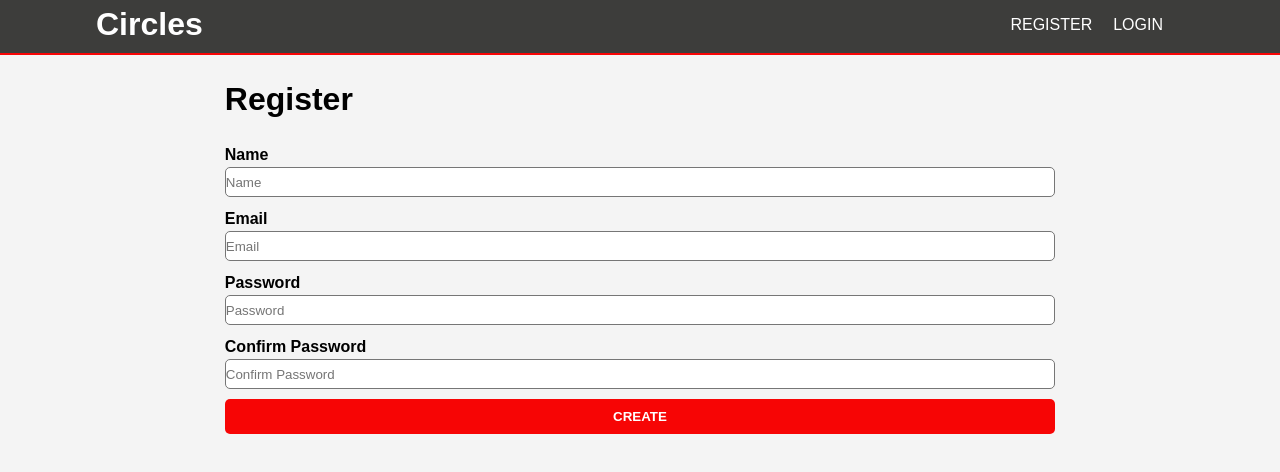
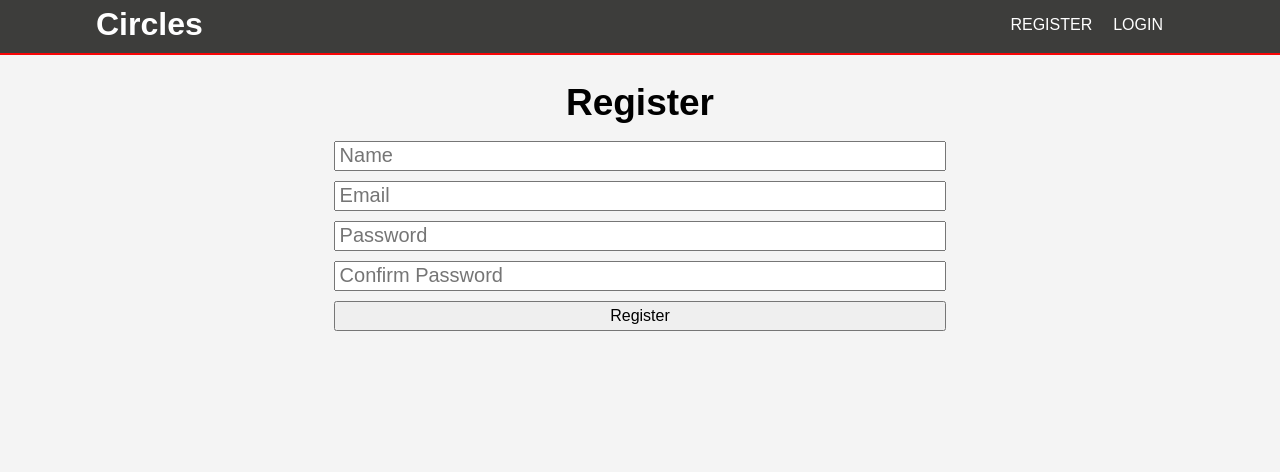
Before and after one commit to GingerNeil12/MEng_React_Frontend, a React (Create React App) app: page /register in a window 1280 px wide. Shown: the top 472 px of the page. Built offline with nearby package versions, Linux system fonts and the light colour scheme.

Commit message:
Moved all the css styling to the actual component. Added axios

```diff
--- a/package.json
+++ b/package.json
@@ -3,6 +3,7 @@
   "version": "0.1.0",
   "private": true,
   "dependencies": {
+    "axios": "^0.18.0",
     "react": "^16.7.0",
     "react-dom": "^16.7.0",
     "react-router-dom": "^4.3.1",
--- a/src/components/login/Login.js
+++ b/src/components/login/Login.js
@@ -1,12 +1,11 @@
-import React, { Component } from 'react'
-import '../../css/login/Login.css';
+import React, { Component } from "react";
 
 export default class Login extends Component {
   constructor() {
     super();
     this.state = {
-      email: '',
-      password: '',
+      email: "",
+      password: "",
       errors: {}
     };
 
@@ -15,37 +14,82 @@ export default class Login extends Component {
   }
 
   onChange(e) {
-    this.setState({[e.target.name]: e.target.value});
+    this.setState({ [e.target.name]: e.target.value });
   }
 
-  onSubmit(e){
+  onSubmit(e) {
     e.preventDefault();
 
-    const newUser = {
+    const user = {
       email: this.state.email,
       password: this.state.password
     };
 
-    console.log(newUser);
+    console.log(user);
   }
   render() {
     return (
       <div>
-        <form id="login-form" onSubmit={this.onSubmit}>
-          <h1>Login</h1>
-          <div className="form-group">
-            <label htmlFor="" className="form-label">Email</label>
-            <input name="email" type="email" className="form-textbox" onChange={this.onChange}/>
+        <form onSubmit={this.onSubmit} style={formStyle}>
+          <h1 style={pageTitle}>Login</h1>
+          <div style={formGroup}>
+            <input
+              name="email"
+              type="email"
+              placeholder="Email"
+              onChange={this.onChange}
+              style={textboxStyle} />
           </div>
-          <div className="form-group">
-            <label className="form-label" htmlFor="">Password</label>
-            <input name="password" className="form-textbox" type="password" onChange={this.onChange}/>
+          <div style={formGroup}>
+            <input
+              name="password"
+              type="password"
+              placeholder="Password"
+              onChange={this.onChange}
+              style={textboxStyle} />
           </div>
-          <div className="form-gorup">
-            <input type="submit" value="Login" className="form-submit"/>
+          <div style={formGroup}>
+            <input
+              type="submit"
+              value="Login"
+              style={buttonStyle} />
           </div>
         </form>
       </div>
-    )
+    );
   }
 }
+
+// All the forms styling
+const formStyle = {
+  marginTop: "10px",
+  padding: "10px",
+
+  width: "50%",
+  marginLeft: "auto",
+  marginRight: "auto",
+  overflow: "hidden"
+}
+
+const pageTitle = {
+  textAlign: 'center',
+  marginBottom: '10px',
+  fontSize: '37px'
+}
+
+const formGroup = {
+  margin: '10px'
+}
+
+const textboxStyle = {
+  width: '100%',
+  height: '30px',
+  fontSize: '20px',
+  padding: '4px'
+}
+
+const buttonStyle = {
+  width: '100%',
+  height: '30px',
+  fontSize: '16px'
+}
--- a/src/components/register/Register.js
+++ b/src/components/register/Register.js
@@ -1,5 +1,4 @@
 import React, { Component } from 'react'
-import '../../css/register/register.css';
 
 export default class Register extends Component {
     constructor() {
@@ -35,29 +34,85 @@ export default class Register extends Component {
     render() {
         return (
             <div>
-                <form id="register-form" onSubmit={this.onSubmit}>
-                    <h1>Register</h1>
-                    <div className="form-group">
-                        <label className="form-label" htmlFor="">Name</label>
-                        <input name="name" className="form-textbox" type="text" placeholder="Name" value={this.state.name} onChange={this.onChange} />
+                <form onSubmit={this.onSubmit} style={formStyle}>
+                    <h1 style={pageTitle}>Register</h1>
+                    <div style={formGroup}>
+                        <input
+                            name="name"
+                            type="text"
+                            placeholder="Name"
+                            value={this.state.name}
+                            onChange={this.onChange}
+                            style={textboxStyle} />
                     </div>
-                    <div className="form-group">
-                        <label className="form-label" htmlFor="">Email</label>
-                        <input name="email" className="form-textbox" type="email" placeholder="Email" value={this.state.email} onChange={this.onChange} />
+                    <div style={formGroup}>
+                        <input
+                            name="email"
+                            type="email"
+                            placeholder="Email"
+                            value={this.state.email}
+                            onChange={this.onChange}
+                            style={textboxStyle} />
                     </div>
-                    <div className="form-group">
-                        <label className="form-label" htmlFor="">Password</label>
-                        <input name="password" className="form-textbox" type="password" placeholder="Password" value={this.state.password} onChange={this.onChange} />
+                    <div style={formGroup}>
+                        <input
+                            name="password"
+                            type="password"
+                            placeholder="Password"
+                            value={this.state.password}
+                            onChange={this.onChange}
+                            style={textboxStyle} />
                     </div>
-                    <div className="form-group">
-                        <label className="form-label" htmlFor="">Confirm Password</label>
-                        <input name="password2" className="form-textbox" type="password" placeholder="Confirm Password" value={this.state.password2} onChange={this.onChange} />
+                    <div style={formGroup}>
+                        <input
+                            name="password2"
+                            type="password"
+                            placeholder="Confirm Password"
+                            value={this.state.password2}
+                            onChange={this.onChange}
+                            style={textboxStyle} />
                     </div>
-                    <div className="form-group">
-                        <input className="form-submit" type="submit" value="Create" />
+                    <div style={formGroup}>
+                        <input
+                            type="submit"
+                            value="Register"
+                            style={buttonStyle} />
                     </div>
                 </form>
             </div>
         )
     }
 }
+
+// All the forms styling
+const formStyle = {
+    marginTop: '10px',
+    padding: '10px',
+    width: '60%',
+    marginLeft: 'auto',
+    marginRight: 'auto',
+    overflow: 'hidden'
+}
+
+const pageTitle = {
+    textAlign: 'center',
+    marginBottom: '10px',
+    fontSize: '37px'
+}
+
+const formGroup = {
+    margin: '10px'
+}
+
+const textboxStyle = {
+    width: '100%',
+    height: '30px',
+    fontSize: '20px',
+    padding: '4px'
+}
+
+const buttonStyle = {
+    width: '100%',
+    height: '30px',
+    fontSize: '16px'
+}
--- a/src/css/login/Login.css
+++ /dev/null
@@ -1,18 +0,0 @@
-#login-form {
-    margin-top: 10px;
-    padding: 10px;
-
-    width: 80%;
-    margin-left: auto;
-    margin-right: auto;
-}
-
-#login-form h1 {
-    padding-bottom: 10px;
-    padding-left: 10px;
-}
-
-#login-form input[type="submit"] {
-    padding-left: 10px;
-    padding-right: 10px;
-}
--- a/src/css/register/register.css
+++ /dev/null
@@ -1,41 +0,0 @@
-#register-form {
-    margin-top: 10px;
-    padding: 10px;
-
-    width: 80%;
-    margin-left: auto;
-    margin-right: auto;
-}
-
-#register-form h1 {
-    padding-bottom: 10px;
-    padding-left: 10px;
-}
-
-.form-group {
-    margin: 10px;
-}
-
-.form-label {
-    display: block;
-    font-weight: bold;
-}
-
-.form-textbox {
-    height: 30px;
-    width: 100%;
-    border-radius: 5px;
-    border-style: solid;
-    border-width: 1px;
-}
-
-.form-submit {
-    height: 35px;
-    width: 100%;
-    border-width: 0;
-    background-color: #f70505;
-    color: #ffffff;
-    border-radius: 5px;
-    font-weight: bold;
-    text-transform: uppercase;
-}
```
Also changed, not shown: 1 other file (tests, documents, lock files or other folders).
